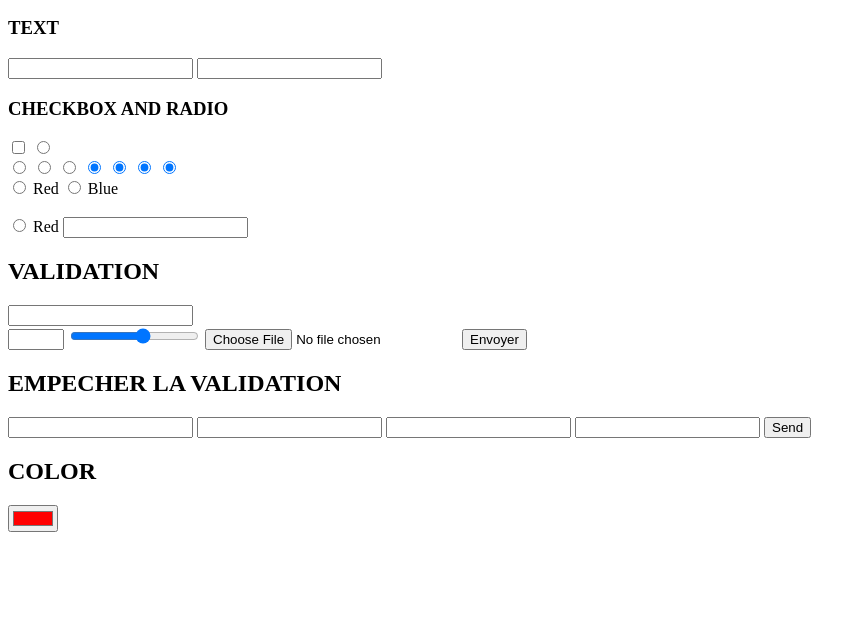
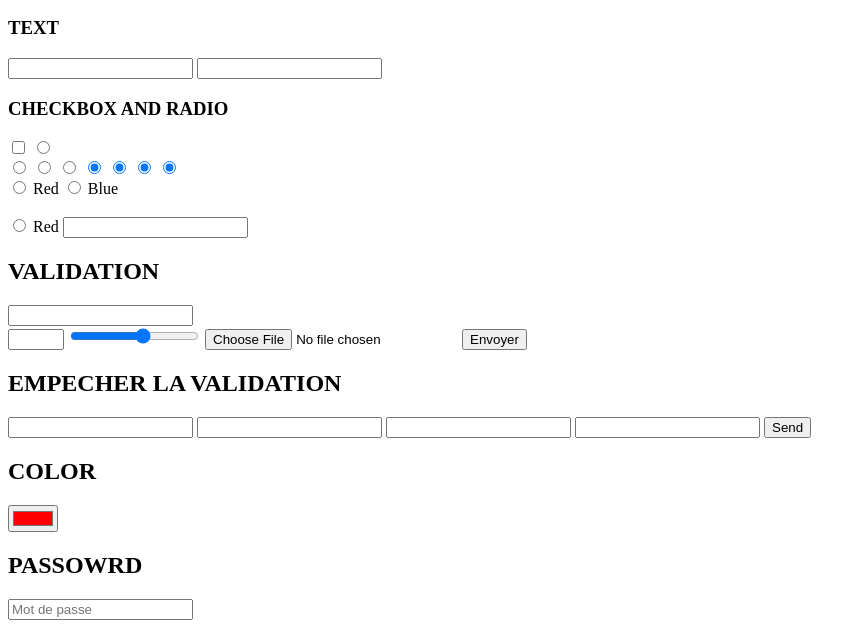
Before and after one commit to ted1104/Training-Professional-HTML, a plain HTML site: page CODE/001/page3.html in a window 1280 px wide. Shown: the part 1499-2127 px from the top of the page, without its empty margins (0-866 px from the left). Before the commit the page ends 2039 px from the top, so only its background shows below. Drawn offline with Linux system fonts and the light colour scheme.

Commit message:
type password

```diff
--- a/CODE/001/page3.html
+++ b/CODE/001/page3.html
@@ -142,6 +142,9 @@
 
     <h2>COLOR</h2>
     <input type="color" name="" id="" value="#ff0000" />
+
+    <h2>PASSOWRD</h2>
+    <input type="password" name="password" id="" placeholder="Mot de passe" />
   </body>
   <!-- chargement synchrone -->
   <script src="js/script.js"></script>
```
Also changed, not shown: 1 other file.
